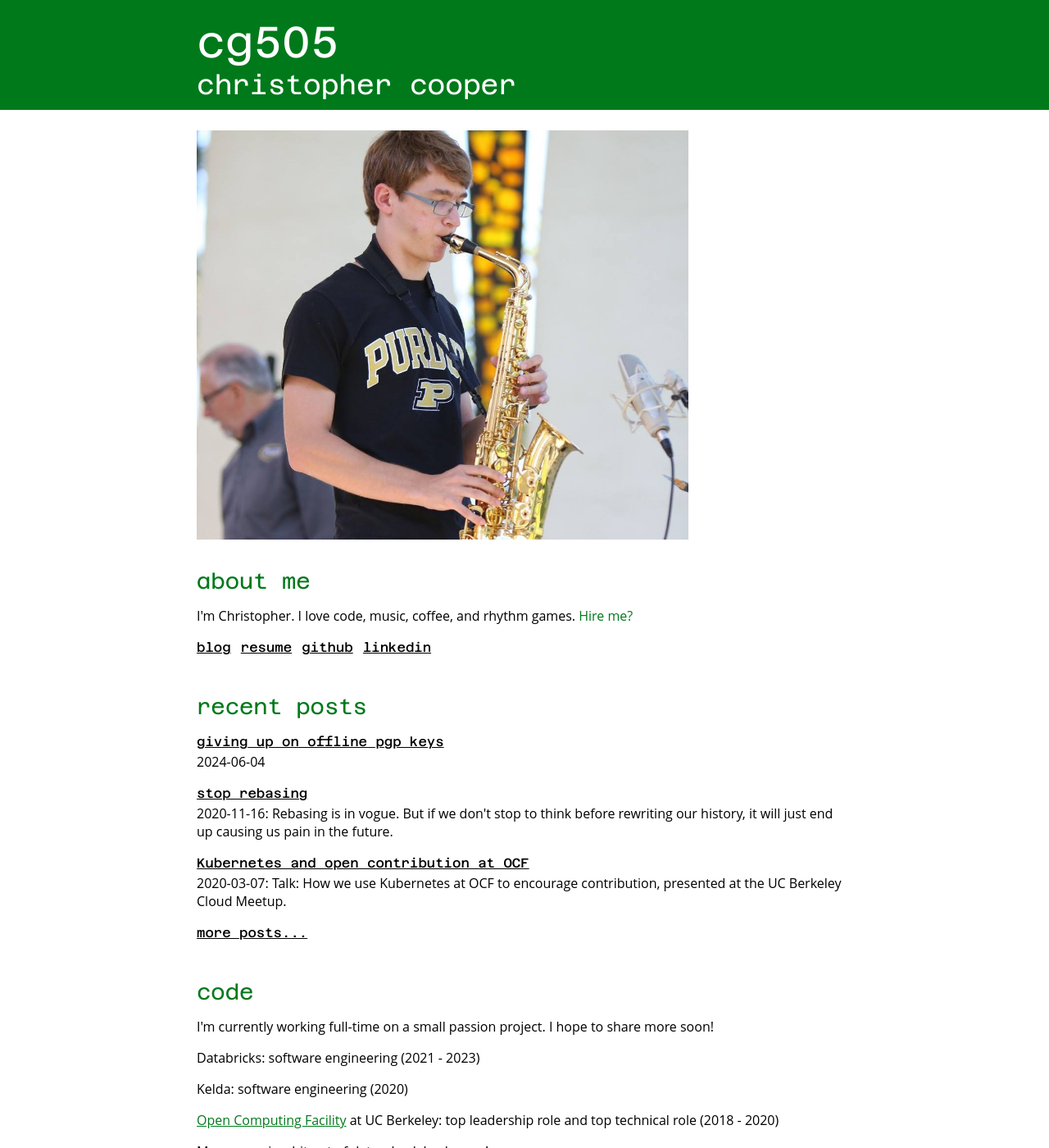
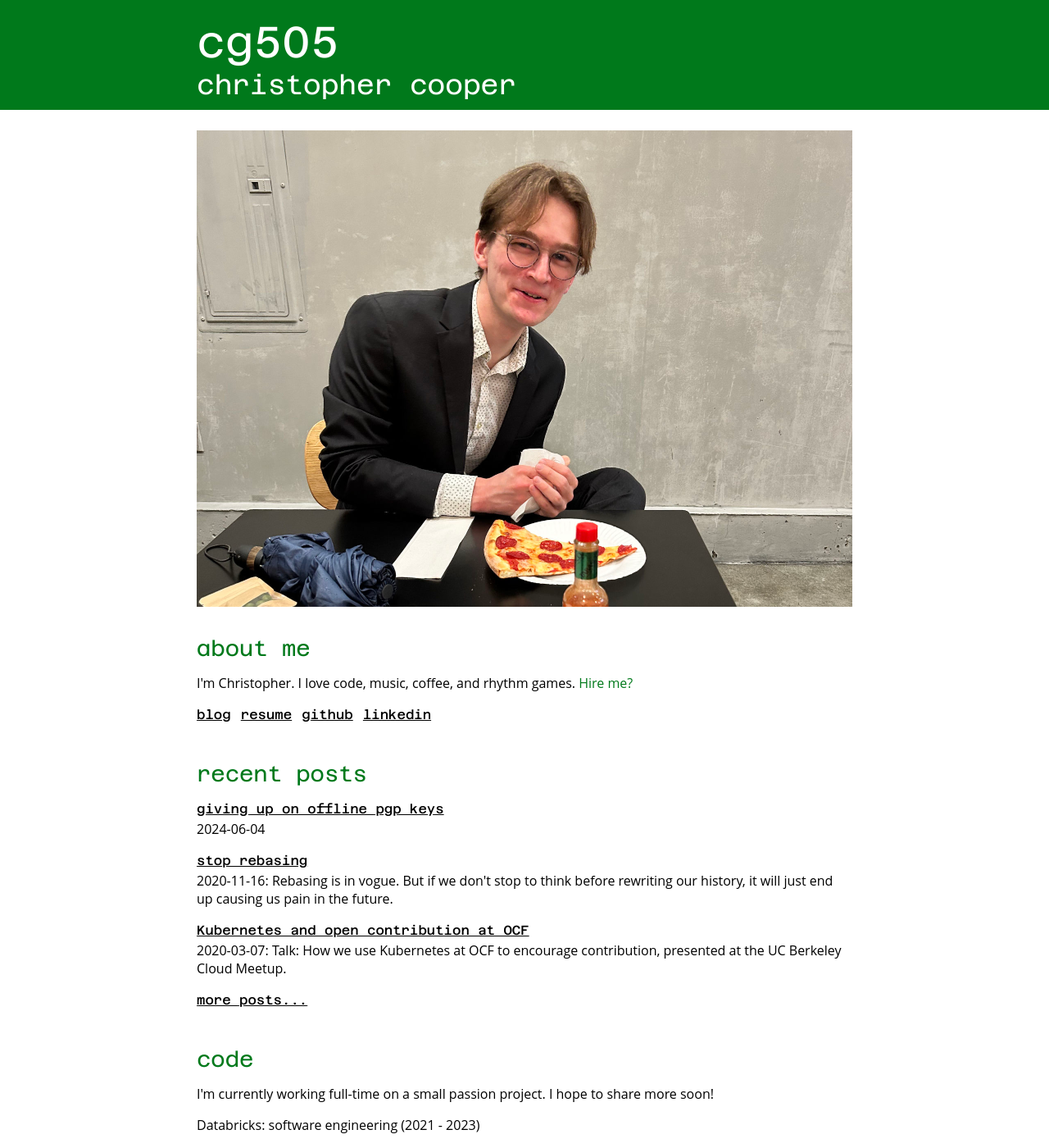
Before and after one commit to cg505/cg505.github.io, a Jekyll site: the page built from index.html, in a window 1280 px wide and 1400 px high. Shown: the whole window at 82% size. Built offline with Jekyll 4.4.1, drawn with Linux system fonts in a browser that asks for light colours.

Commit message:
new cover image

```diff
--- a/index.html
+++ b/index.html
@@ -47,7 +47,7 @@
 			<a href="#capitalism" class="int-link">hire me</a>
 			<a href="#contact" class="int-link">contact</a>
 		</p>
-		<img src="saxcrop.jpg" alt="I play saxophone" />
+		<img src="me.jpg" alt="me eating pizza" />
 		<!--
 		<p id="tagline">
 			Software engineer and musician.
--- a/style.css
+++ b/style.css
@@ -72,7 +72,6 @@ body {
 #header {
 	position: relative;
 	margin-top: 0px;
-	max-width: 600px;
 }
 
 a {
```
Also changed, not shown: me.jpg (added).
